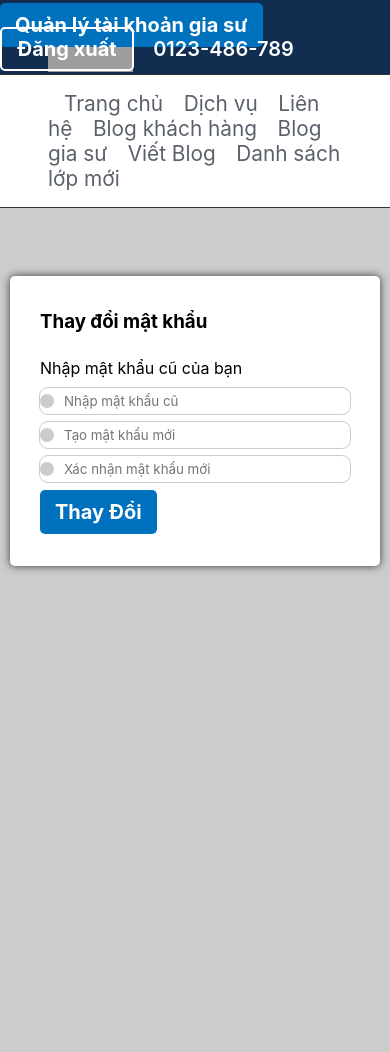
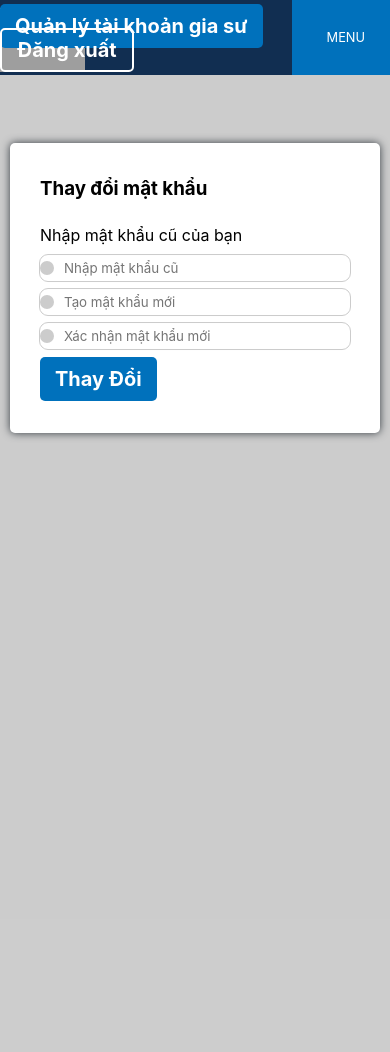
Before and after one commit to congquyenpro/TrungTamGiaSu, a PHP site: template src/views/content/editPassword.php in a window 390 px wide. After the commit the page ends 439 px from the top, so only its background shows below. Run offline with PHP 8.4, Linux system fonts and the light colour scheme; the template is opened without the code that fills it, so the values that code supplies are empty; the visitor is signed in with stand-in values (Sample User, id 1); grey boxes are pictures that could not be loaded.

Commit message:
update interface

```diff
--- a/public/css/class_list.css
+++ b/public/css/class_list.css
@@ -474,3 +474,187 @@ html {
     padding: 8px 15px;
     border-radius: 10px;
 }
+
+/* Contact */
+
+
+/* Responsive */
+/* PC */
+@media (min-width: 1024px){
+
+}
+
+/* Tablet */
+@media (min-width: 740px) and (max-width: 1023px) {
+
+    html {
+        font-size: 55%;
+    }
+
+    .filter .filter-group{
+        display: block;
+        max-width: 100%;
+        /* flex-wrap: wrap; */
+    }
+
+    .class-group {
+        display: flex;
+        padding: 40px;
+        max-width: 100%;
+    }
+
+    .class-group .class-item-box{
+        position: relative;
+        max-width: 100%;
+        display: block;
+    }
+
+    .class-group .class-item-box .class-detail-btn {
+        position: absolute;
+        /* right: 70px; */
+    }
+
+}
+
+/* Mobile */
+@media (max-width: 740px){
+
+    .header .flex {
+        padding: 0;
+        border-bottom: none;
+    }
+
+    .header .nav-main #menu-btn {
+        display: inline;
+        transition: .2s linear;
+        height: 75px;
+    }
+
+    .header .nav-main #menu-btn .fa-times {
+        transform: rotate(180deg);
+    }
+
+    .header .flex .navbar.active{
+        clip-path: polygon(0 0,100% 0, 100% 100%, 0% 100%);
+        z-index: 100;
+    }
+
+    .header .nav-main{
+        max-width: 100%;
+        position: relative;
+        top: 0;
+        left: 0;
+        right: 0;
+    }
+
+    .flex .navbar a{
+        display: block;
+        z-index: 1;
+    }
+
+    .header .flex .nav-main,
+    .header .nav-main .btn-blue,
+    .header .nav-main .btn-line{
+        display: none;
+    }
+
+
+    #menu-btn {
+        display: inline-block;
+        height: 75px;
+        transition: .2s linear;
+    }
+
+    #menu-btn .fa-times {
+        transform: rotate(180deg);
+    }
+
+    .header .flex .navbar {
+        position: absolute;
+        top: 99%;
+        left: 0;
+        right: 0;
+        background-color: var(--white-color);
+        border-top: var(--border-color);
+        border-bottom: var(--border-color);
+        clip-path: polygon(0 0,100% 0, 100% 0, 0 0);
+        transition: .2s linear;
+    }
+
+    .head-text {
+        display: flex;
+        flex-wrap: wrap;
+    }
+
+    .head-text .text-heading {
+        display: block;
+        font-size: 22px;
+        margin-right: 10px;
+        width: 100%;
+    }
+
+    .head-text .text-class {
+        display: flex;
+        flex-wrap: wrap;
+    }
+
+    .head-text .text-class .empty-class{
+        display: block;
+        width: 100%;
+
+    }
+
+    .head-text .text-class .s-class{
+        display: block;
+        width: 100%;
+
+    }
+
+    .head-text .text-class .text-class-item{
+        display: block;
+        width: 100%;
+
+    }
+
+    .filter .filter-group{
+        display: block;
+    }
+
+    .filter .filter-group .filter-item{
+        max-width: 100%;
+        margin-bottom: 30px;
+    }
+
+    .class-group {
+        display: block;
+        /* padding: 40px; */
+        max-width: 100%;
+        align-items: center;
+    }
+
+    .class-group .class-item-box{
+        margin-right: -55px;
+        max-width: 100%;
+        display: block;
+        position: relative;
+    }
+
+    .class-group .class-item-box .class-detail-btn {
+        left: 120px;
+        position: absolute;
+    }
+}
+@media (max-width: 1024px){
+
+    .header .nav-main .nav-phone{
+        display: none;
+    }
+
+    .general .content-img {
+        max-width: 100%;
+    }
+
+    .general .content-disc {
+        margin-left: 20px;
+    }
+}
```
